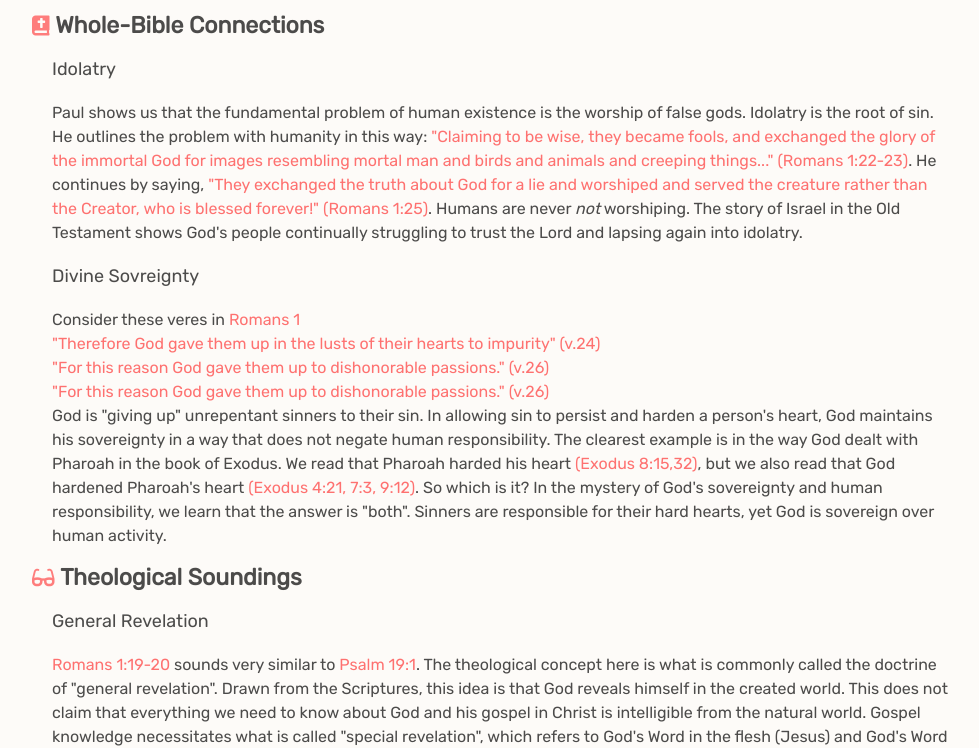
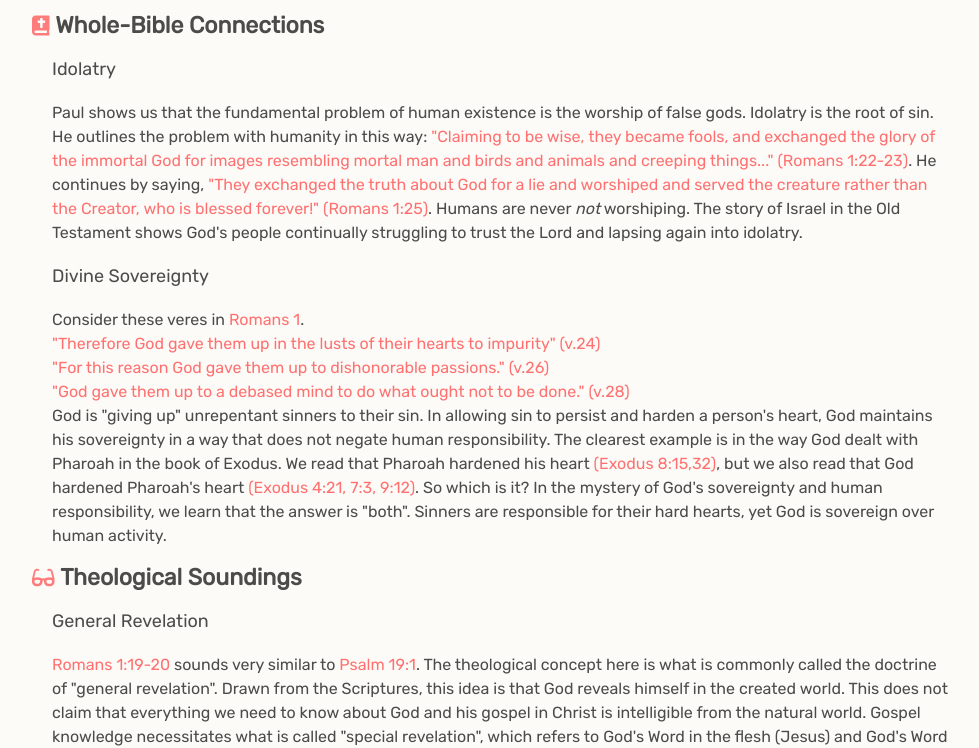
Before and after one commit to yangcs907/romans1_18_32, a plain HTML site: page index.html in a window 1280 px wide. Shown: the part 630-1378 px from the top of the page, without its empty margins (148-1127 px from the left). Drawn offline with nearby package versions, Linux system fonts and the light colour scheme.

Commit message:
spelling fixes

```diff
--- a/index.html
+++ b/index.html
@@ -55,9 +55,9 @@
           Humans are never <span style="font-style:italic">not</span> worshiping. The story of Israel in the Old Testament shows God's people continually struggling
           to trust the Lord and lapsing again into idolatry.
         </p>
-        <p style="padding-left:20px;font-size:18px">Divine Sovreignty</p>
+        <p style="padding-left:20px;font-size:18px">Divine Sovereignty</p>
         <p style="padding-left:20px;font-size:16px">
-          Consider these veres in <span style="color:rgba(255,0,0,0.55)">Romans 1</span>
+          Consider these veres in <span style="color:rgba(255,0,0,0.55)">Romans 1</span>.
           <br>
           <span style="color:rgba(255,0,0,0.55)">
             "Therefore God gave them up in the lusts of their hearts to impurity" (v.24)
@@ -68,11 +68,11 @@
           </span>
           <br>
           <span style="color:rgba(255,0,0,0.55)">
-            "For this reason God gave them up to dishonorable passions." (v.26)
+            "God gave them up to a debased mind to do what ought not to be done." (v.28)
           </span>
           <br>
           God is "giving up" unrepentant sinners to their sin. In allowing sin to persist and harden a person's heart, God maintains his sovereignty in a way that does not
-          negate human responsibility. The clearest example is in the way God dealt with Pharoah in the book of Exodus. We read that Pharoah harded his heart
+          negate human responsibility. The clearest example is in the way God dealt with Pharoah in the book of Exodus. We read that Pharoah hardened his heart
           <span style="color:rgba(255,0,0,0.55)">(Exodus 8:15,32)</span>, but we also read that God hardened Pharoah's heart <span style="color:rgba(255,0,0,0.55)">(Exodus 4:21, 7:3, 9:12)</span>.
           So which is it? In the mystery of God's sovereignty and human responsibility, we learn that the answer is "both". Sinners are responsible for their hard hearts, yet God
           is sovereign over human activity.
```
Also changed, not shown: questions.html (+1 -1 lines).
